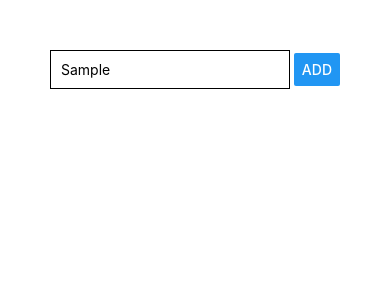
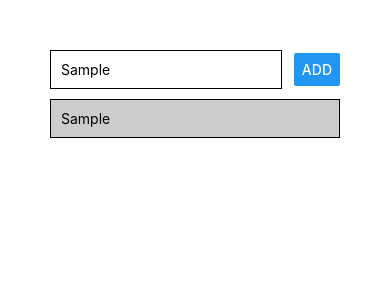
Before and after one commit to jashment/rn-first-app, a React Native app: screen / in a window 390 px wide. Both pictures are taken after typing "Sample" into the empty fields and a click on the button "ADD". Shown: the top 300 px of the page. Built offline with nearby package versions, Linux system fonts and the light colour scheme.

Commit message:
Making list

```diff
--- a/App.js
+++ b/App.js
@@ -1,17 +1,32 @@
 import React, { useState } from 'react';
-import { StyleSheet, Text, View, Button, TextInput } from 'react-native';
+import { StyleSheet, Text, View, TextInput, Button, ScrollView } from 'react-native';
 
 export default function App() {
-  const [outputText, setOutputText] = useState('Some Text Here')
+  const [enteredItem, setenteredItem] = useState('');
+  const [allItems, setAllItems] = useState([]);
+
+  const itemInputHandler = (enteredText) => {
+    setenteredItem(enteredText);
+  };
+
+  const addItemHandler = () => {
+    setAllItems(currentItem => [...currentItem, enteredItem]);
+  };
+
   return (
     <View style={styles.screen}>
       <View style={styles.inputContainer}>
-        <TextInput placeholder="Add Item" style={styles.inputText } />
-        <Button title="ADD" />
+        <TextInput
+          placeholder="Add Item"
+          style={styles.input}
+          onChangeText={itemInputHandler}
+          value={enteredItem}
+        />
+        <Button title="ADD" onPress={addItemHandler} />
       </View>
-      <View>
-
-      </View>
+      <ScrollView>
+        {allItems.map((item) => <View key={item} style={styles.listItem}><Text>{item}</Text></View>)}
+      </ScrollView>
     </View>
   );
 }
@@ -25,10 +40,17 @@ const styles = StyleSheet.create({
     justifyContent: 'space-between',
     alignItems: 'center'
   },
-  inputText: {
-    borderBottomColor: 'black',
+  input: {
+    width: '80%',
+    borderColor: 'black',
     borderWidth: 1,
+    padding: 10
+  },
+  listItem: {
     padding: 10,
-    width: '200'
+    marginVertical: 10,
+    backgroundColor: '#ccc',
+    borderColor: 'black',
+    borderWidth: 1
   }
 });
```
